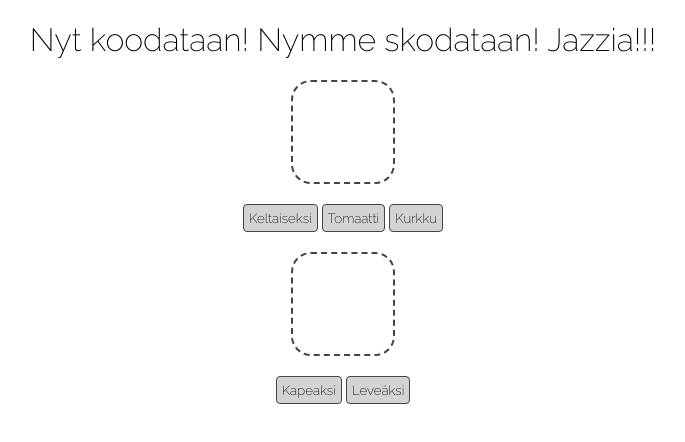
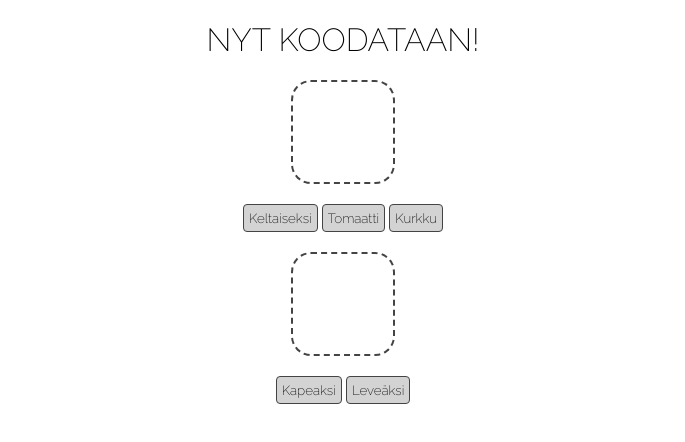
Before and after one commit to kurssilainen/JS-harjoitukseni, a plain HTML site: page t02-try/index.html in a window 1280 px wide. Shown: the whole page, without its empty margins (297-982 px from the left). Drawn offline with Linux system fonts and the light colour scheme.

Commit message:
Update index.html

```diff
--- a/t02-try/index.html
+++ b/t02-try/index.html
@@ -166,7 +166,7 @@
 
 
 <body>
-    <h1>Nyt koodataan! Nymme skodataan! Jazzia!!!</h1>
+    <h1>NYT KOODATAAN!</h1>
 
     <div id="laatikko"></div>
     <button type="button" onclick="keltaiseksi()">Keltaiseksi</button>
```
